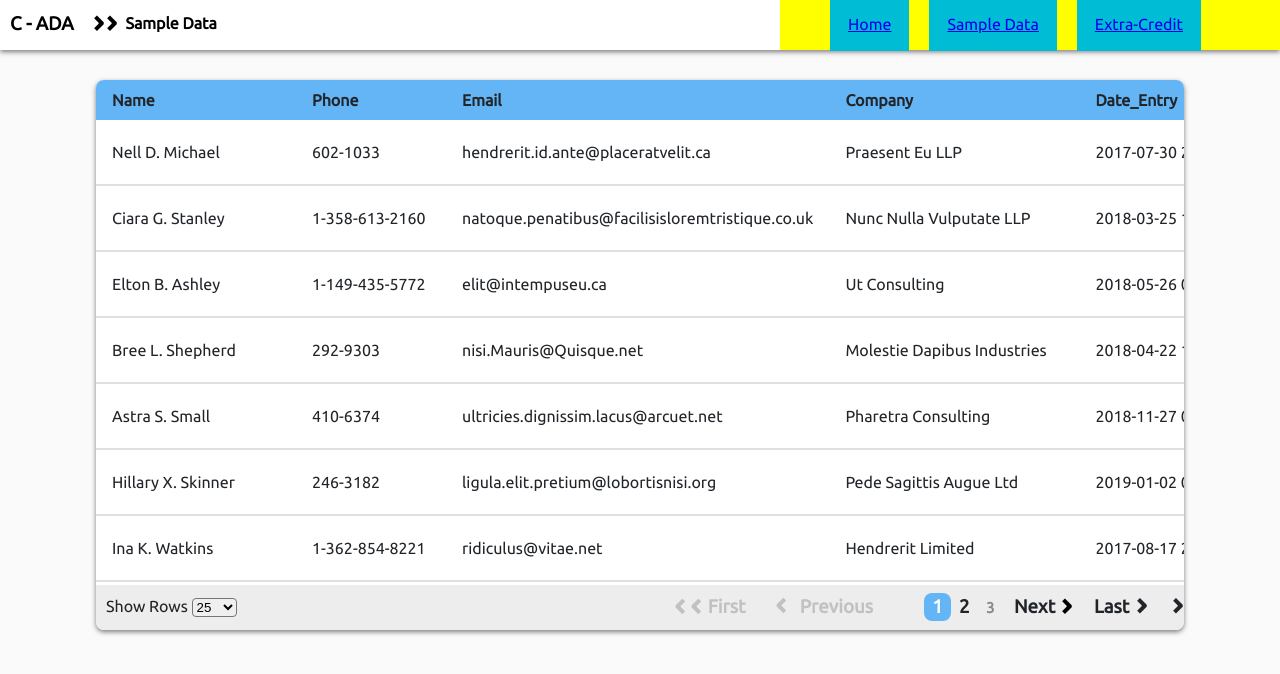
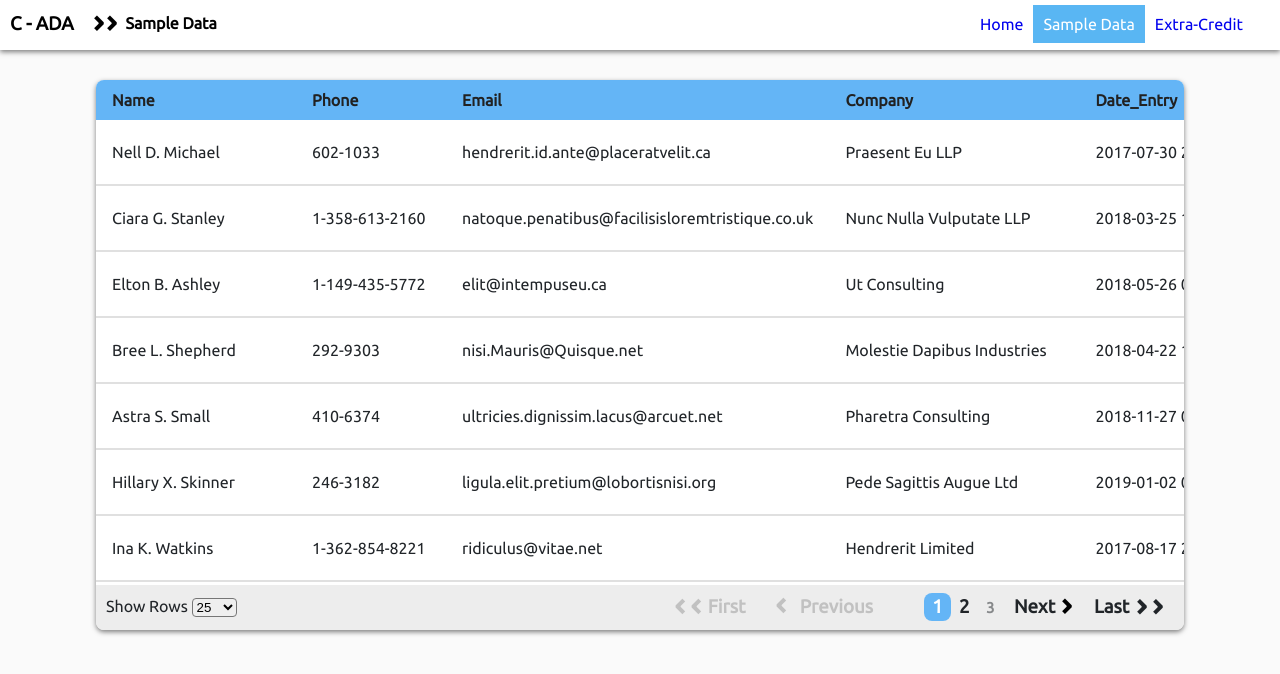
Before and after one commit to JeffreyPD7/capco-ada, an Angular app: page /sample-data in a window 1280 px wide. Shown: the top 674 px of the page. Built offline with nearby package versions, Linux system fonts and the light colour scheme.

Commit message:
Header fixes are set, working on POST request and clean up

```diff
--- a/src/app/app.component.html
+++ b/src/app/app.component.html
@@ -1,102 +1,12 @@
-<header>
 
-  <div class="header_-_logo">
-    <h3>C - ADA</h3>
-    <div class="header_-_logo_--_breadcrumbs" *ngIf="(!this.showHome)">
-      <div class="header_-_logo_--_breadcrumbs_---_double-arrow">
-        <h4>&#8963;</h4>
-        <h4>&#8963;</h4>
-      </div>
-
-      <div class="header_-_logo_--_breadcrumbs_---_page">
-        <h4 [hidden]="(!this.showSampleData)">Sample Data</h4>
-        <h4 [hidden]="(!this.showExtraCredit)">Extra Credit</h4>
-      </div>
-    </div>
-  </div>
-
-  <div class="header_-_nav">
-    <ul>
-      <li>
-        <a routerLinkActive='active'
-           [routerLink]="['/home']"
-           (click)="this.showHome = true; this.showSampleData = false; this.showExtraCredit = false"
-        >Home
-        </a>
-      </li>
-
-      <li>
-        <a routerLinkActive='active'
-           [routerLink]="['/sample-data']"
-           (click)="this.showHome = false; this.showSampleData = true; this.showExtraCredit = false"
-        >Sample Data
-        </a>
-      </li>
-
-      <li>
-        <a routerLinkActive='active'
-           [routerLink]="['/extra-credit']"
-           (click)="this.showHome = false; this.showSampleData = false; this.showExtraCredit = true"
-        >Extra-Credit
-        </a>
-      </li>
-    </ul>
-  </div>
-</header>
+<app-header (showRouteEvent)="onShowRouteEvent($event)"></app-header>
 
 <div class='container'
      [ngClass]="(!this.showHome) ?'container--' + this.setClasses() :''">
-  <div class="container_-_header" [hidden]="(this.showHome)">
-    <!--<h4 [hidden]="(!this.showSampleData)">Sample Data</h4>-->
-    <!--<h4 [hidden]="(!this.showExtraCredit)">Extra Credit</h4>-->
-
-    <!--<table>-->
-      <!--<thead>-->
-      <!--<tr>-->
-        <!--<th class="w-200">Name</th>-->
-        <!--<th class="w-150">Phone</th>-->
-        <!--<th class="w-150">Email</th>-->
-        <!--<th class="w-250">Company</th>-->
-        <!--<th class="w-200">Date_Entry</th>-->
-        <!--<th class="w-150">Org_Num</th>-->
-        <!--<th class="w-200">Address_1</th>-->
-        <!--<th class="w-150">City</th>-->
-        <!--<th class="w-100">Zip</th>-->
-        <!--<th class="w-200">Geo</th>-->
-        <!--<th class="w-200">Pan</th>-->
-        <!--<th class="w-100">Pin</th>-->
-        <!--<th class="w-50">Id</th>-->
-        <!--<th class="w-100">Status</th>-->
-        <!--<th class="w-100">Fee</th>-->
-        <!--<th class="w-250">Guid</th>-->
-        <!--<th class="w-200">Date_Exit</th>-->
-        <!--<th class="w-200">Date_First</th>-->
-        <!--<th class="w-200">Date_Recent</th>-->
-        <!--<th class="w-100">Url</th>-->
-      <!--</tr>-->
-      <!--</thead>-->
-    <!--</table>-->
-  </div>
+  <!--<div class="container_-_header" [hidden]="(this.showHome)">-->
+  <!--</div>-->
 
   <div class="container_-_body">
     <router-outlet></router-outlet>
   </div>
-
-  <!--<div class="container_-_footer">-->
-    <!--<div class="container_-_footer_&#45;&#45;_filter-rows">-->
-      <!--<form action="">-->
-      <!--<label for="filterRows"></label>-->
-      <!--<select [(ngModel)]="this.selectedFilter" name="filterRows" id="filterRows">-->
-        <!--<option  *ngFor="let row of this.filterRow" [value]="row.value">{{row.value}}</option>-->
-      <!--</select>-->
-      <!--</form>-->
-    <!--</div>-->
-
-    <!--<div class="cotainer_-_footer_&#45;&#45;_pagination">-->
-    <!--</div>-->
-  <!--</div>-->
-
 </div>
-
-
-<footer></footer>
--- a/src/app/app.component.scss
+++ b/src/app/app.component.scss
@@ -37,91 +37,91 @@
 
 }
 
-header {
-  height: 50px;
-  width: 100%;
-
-  position: relative;
-  background-color: #FFF;
-  color: white;
-  margin: 0;
-  box-shadow: 0px 2px 5px rgba(black, 0.5);
-
-  //padding: 10px;
-
-}
-
-
-.header_-_logo {
-  position: relative;
-  height: inherit;
-  width: 250px;
-  //display: block;
-  display: inline-block;
-  //background-color: red;
-  float: left;
-  //padding-top: 10px;
-  color: black;
-  //text-align: left;
-
-  h3 {
-    //text-align: center;
-    margin: 10px 10px 0 10px;
-    float: left;
-  }
-
-  //::after {
-  //  @include pseudo();
-  //  clear: both;
-  //}
-}
-
-.header_-_logo_--_breadcrumbs {
-  display: inline-block;
-  float: left;
-  //background-color: yellow;
-  height: inherit;
-  width: 65%;
-  //width:
-}
-
-.header_-_logo_--_breadcrumbs_---_double-arrow h4 {
-    float: left;
-    transform: rotate(90deg) scale(2);
-    margin-top: 12px;
-}
-
-.header_-_logo_--_breadcrumbs_---_page h4 {
-    margin-top: 11px;
-    margin-left: 15px;
-    float: left;
-}
-
-.header_-_nav {
-  height: inherit;
-  width: 500px;
-  float: right;
-  color: inherit;
-  background-color: yellow;
-
-  ul {
-    display: inline-block;
-  }
-
-  li {
-    padding-left: 10px;
-    padding-right: 10px;
-    display: inline-block;
-    float: left;
-  }
-
-  a {
-    background-color: #00bcd4;
-    padding: 18px;
-    line-height: 3rem;
-    //margin-top: 15px;
-  }
-}
+//header {
+//  height: 50px;
+//  width: 100%;
+//
+//  position: relative;
+//  background-color: #FFF;
+//  color: white;
+//  margin: 0;
+//  box-shadow: 0px 2px 5px rgba(black, 0.5);
+//
+//  //padding: 10px;
+//
+//}
+//
+//
+//.header_-_logo {
+//  position: relative;
+//  height: inherit;
+//  width: 250px;
+//  //display: block;
+//  display: inline-block;
+//  //background-color: red;
+//  float: left;
+//  //padding-top: 10px;
+//  color: black;
+//  //text-align: left;
+//
+//  h3 {
+//    //text-align: center;
+//    margin: 10px 10px 0 10px;
+//    float: left;
+//  }
+//
+//  //::after {
+//  //  @include pseudo();
+//  //  clear: both;
+//  //}
+//}
+//
+//.header_-_logo_--_breadcrumbs {
+//  display: inline-block;
+//  float: left;
+//  //background-color: yellow;
+//  height: inherit;
+//  width: 65%;
+//  //width:
+//}
+//
+//.header_-_logo_--_breadcrumbs_---_double-arrow h4 {
+//    float: left;
+//    transform: rotate(90deg) scale(2);
+//    margin-top: 12px;
+//}
+//
+//.header_-_logo_--_breadcrumbs_---_page h4 {
+//    margin-top: 11px;
+//    margin-left: 15px;
+//    float: left;
+//}
+//
+//.header_-_nav {
+//  height: inherit;
+//  width: 500px;
+//  float: right;
+//  color: inherit;
+//  background-color: yellow;
+//
+//  ul {
+//    display: inline-block;
+//  }
+//
+//  li {
+//    padding-left: 10px;
+//    padding-right: 10px;
+//    display: inline-block;
+//    float: left;
+//  }
+//
+//  a {
+//    background-color: #00bcd4;
+//    padding: 18px;
+//    line-height: 3rem;
+//    //margin-top: 15px;
+//  }
+//}
 
 .container {
   display: block;
@@ -242,7 +242,7 @@ header {
 
 // Animation -------------------------------------------------------------------
 .container {
-  transition: width 2s, height 2s, margin 2s;
+  transition: width 1s, height 1s, margin 1s;
 }
 
 // Active ----------------------------------------------------------------------
--- a/src/app/app.component.ts
+++ b/src/app/app.component.ts
@@ -1,6 +1,5 @@
 
 import { Component, OnInit } from '@angular/core';
-import { NavigationEnd, ActivationStart, Router} from '@angular/router';
 
 @Component({
   selector: 'app-root',
@@ -15,33 +14,14 @@ export class AppComponent implements OnInit {
   public showSampleData = false;
   public showExtraCredit = false;
 
-    constructor(private router: Router) {}
+  constructor() {}
 
-  ngOnInit() {
-    this.router.events.subscribe(
-      (event: any) => {
-        if (event instanceof NavigationEnd) {
-          this.setCurrentRoute(event.url);
-        }
-      }
-    );
+  ngOnInit() {}
 
-    // Populate filterRow array
-    // for (let i = 1; i <= 5; i++) {
-    //   this.filterRow.push(
-    //     {id: i, value: 5 * i}
-    //     );
-    // }
-  }
-
-  public setCurrentRoute(url): void {
-    if (url === '/home') {
-      this.showHome = true;
-    } else if (url === '/sample-data') {
-      this.showSampleData = true;
-    } else if (url === '/extra-credit') {
-      this.showExtraCredit = true;
-    }
+  public onShowRouteEvent(e) {
+    this.showHome = e[0];
+    this.showSampleData = e[1];
+    this.showExtraCredit = e[2];
   }
 
   public setClasses(): string {
@@ -51,6 +31,4 @@ export class AppComponent implements OnInit {
       return 'extra-credit';
     }
   }
-
-
 }
--- a/src/app/app.module.ts
+++ b/src/app/app.module.ts
@@ -7,11 +7,13 @@ import { FormsModule, ReactiveFormsModule } from '@angular/forms';
 import { AppComponent } from './app.component';
 import { DataTableModule } from './data-table/data-table.module';
 import { HomeComponent } from './home/home.component';
+import { HeaderComponent } from './components/header/header.component';
 
 @NgModule({
   declarations: [
     AppComponent,
-    HomeComponent
+    HomeComponent,
+    HeaderComponent
   ],
   imports: [
     BrowserModule,
--- /dev/null
+++ b/src/app/components/header/header.component.html
@@ -0,0 +1,45 @@
+
+<header>
+  <div class="header_-_logo">
+    <h3>C - ADA</h3>
+    <div class="header_-_logo_--_breadcrumbs" *ngIf="(!this.showHome)">
+      <div class="header_-_logo_--_breadcrumbs_---_double-arrow">
+        <h4>&#8963;</h4>
+        <h4>&#8963;</h4>
+      </div>
+
+      <div class="header_-_logo_--_breadcrumbs_---_page">
+        <h4 [hidden]="(!this.showSampleData)">Sample Data</h4>
+        <h4 [hidden]="(!this.showExtraCredit)">Extra Credit</h4>
+      </div>
+    </div>
+  </div>
+
+  <div class="header_-_nav">
+    <ul>
+      <li>
+        <a routerLinkActive='active'
+           [routerLink]="['/home']"
+           (click)="this.showHome = true; this.showSampleData = false; this.showExtraCredit = false"
+        >Home
+        </a>
+      </li>
+
+      <li>
+        <a routerLinkActive='active'
+           [routerLink]="['/sample-data']"
+           (click)="this.showHome = false; this.showSampleData = true; this.showExtraCredit = false"
+        >Sample Data
+        </a>
+      </li>
+
+      <li>
+        <a routerLinkActive='active'
+           [routerLink]="['/extra-credit']"
+           (click)="this.showHome = false; this.showSampleData = false; this.showExtraCredit = true"
+        >Extra-Credit
+        </a>
+      </li>
+    </ul>
+  </div>
+</header>
--- /dev/null
+++ b/src/app/components/header/header.component.scss
@@ -0,0 +1,109 @@
+
+header {
+  height: 50px;
+  width: 100%;
+
+  position: relative;
+  background-color: #FFF;
+  color: white;
+  margin: 0;
+  box-shadow: 0px 2px 5px rgba(black, 0.5);
+
+  //padding: 10px;
+
+}
+
+
+.header_-_logo {
+  position: relative;
+  height: inherit;
+  width: 250px;
+  //display: block;
+  display: inline-block;
+  //background-color: red;
+  float: left;
+  //padding-top: 10px;
+  color: black;
+  //text-align: left;
+
+  h3 {
+    //text-align: center;
+    margin: 10px 10px 0 10px;
+    float: left;
+  }
+
+  //::after {
+  //  @include pseudo();
+  //  clear: both;
+  //}
+}
+
+.header_-_logo_--_breadcrumbs {
+  display: inline-block;
+  float: left;
+  //background-color: yellow;
+  height: inherit;
+  width: 65%;
+  //width:
+}
+
+.header_-_logo_--_breadcrumbs_---_double-arrow h4 {
+  float: left;
+  transform: rotate(90deg) scale(2);
+  margin-top: 12px;
+}
+
+.header_-_logo_--_breadcrumbs_---_page h4 {
+  margin-top: 11px;
+  margin-left: 15px;
+  float: left;
+}
+
+.header_-_nav {
+  height: inherit;
+  width: 350px;
+  float: right;
+  color: inherit;
+  //background-color: yellow;
+
+  ul {
+    display: inline-block;
+  }
+
+  li {
+    display: inline-block;
+    float: left;
+  }
+
+  a {
+    //background-color: #00bcd4;
+    padding: 10px;
+    line-height: 3rem;
+    //border-radius: 10px;
+    //margin-top: 15px;
+  }
+}
+
+.header_-_nav li:first-child a {
+  border-top-left-radius: 10px;
+  border-bottom-left-radius: 10px;
+}
+
+.header_-_nav li:last-child a {
+  border-top-right-radius: 10px;
+  border-bottom-right-radius: 10px;
+}
+
+.header_-_nav a:hover {
+  background-color: #59B6F3;
+  color: white;
+}
+
+.header_-_nav a {
+  transition: background-color 500ms;
+}
+
+.active {
+  background-color: #59B6F3;
+  color: white;
+}
--- /dev/null
+++ b/src/app/components/header/header.component.ts
@@ -0,0 +1,52 @@
+
+import {Component, EventEmitter, OnInit, Output} from '@angular/core';
+import { NavigationEnd, Router} from '@angular/router';
+
+@Component({
+  selector: 'app-header',
+  templateUrl: './header.component.html',
+  styleUrls: ['./header.component.scss']
+})
+export class HeaderComponent implements OnInit {
+
+  @Output()
+  showRouteEvent: EventEmitter<Array<boolean>> = new EventEmitter<Array<boolean>>();
+
+  public showHome = false;
+  public showSampleData = false;
+  public showExtraCredit = false;
+
+  constructor(private router: Router) { }
+
+  ngOnInit() {
+    this.router.events.subscribe(
+      (event: any) => {
+        if (event instanceof NavigationEnd) {
+          this.setCurrentRoute(event.url);
+        }
+      }
+    );
+  }
+
+  public onShowRouteEventChange() {
+    const eventsArray: boolean[] = [
+      this.showHome,
+      this.showSampleData,
+      this.showExtraCredit
+    ];
+
+    this.showRouteEvent.emit(eventsArray);
+  }
+
+  public setCurrentRoute(url): void {
+    if (url === '/home') {
+      this.showHome = true;
+    } else if (url === '/sample-data') {
+      this.showSampleData = true;
+    } else if (url === '/extra-credit') {
+      this.showExtraCredit = true;
+    }
+
+    this.onShowRouteEventChange();
+  }
+}
--- a/src/app/data-table/components/sample-data/sample-data.component.scss
+++ b/src/app/data-table/components/sample-data/sample-data.component.scss
@@ -1,48 +1,3 @@
-
-//table {
-//  border-collapse: collapse;
-//  width: 100%;
-//}
-//
-//th,
-//td {
-//  padding: 8px 16px;
-//}
-//
-//th {
-//  position: sticky;
-//  top: 0;
-//  //background: #BBDEFB;
-//  background: #64B5F6;
-//  //color: white
-//}
-//
-//
-//td {
-//  border-bottom: 2px solid #E0E0E0;
-//}
-//
-//
-//// Utils
-//.w-50 {
-//  min-width: 50px;
-//}
-//
-//.w-100 {
-//  min-width: 100px;
-//}
-//
-//.w-150 {
-//  min-width: 150px;
-//}
-//
-//.w-200 {
-//  min-width: 200px;
-//}
-//
-//.w-250 {
-//  min-width: 250px;
-//}
 
 
 .container_-_footer {
@@ -163,6 +118,14 @@
 
   h3 {
     float: left;
+    margin-right: -10px;
+  }
+
+  h4 {
+    height: 0;
+    width: 0;
+    margin: -2px 0 0 11px;
+    //padding: 0;
   }
 }
 
--- a/src/app/data-table/components/sample-data/sample-data.component.ts
+++ b/src/app/data-table/components/sample-data/sample-data.component.ts
@@ -1,9 +1,5 @@
+
 import {Component, OnInit, Input} from '@angular/core';
-
-
-// import { SampleDataService
-// import { ISampleDat a} from '../../interfaces/sample-data.interface';
-import {NgForm} from '@angular/forms';
 
 import {SampleDataService} from '../../../shared/services/sample-data.service';
 import {ISampleData} from '../../../shared/interfaces/sample-data.interface';
--- a/src/app/shared/components/table-shared/table-shared.component.scss
+++ b/src/app/shared/components/table-shared/table-shared.component.scss
@@ -14,6 +14,7 @@ th {
   top: 0;
   //background: #BBDEFB;
   background: #64B5F6;
+  color: #212121;
   //color: white
 }
 
--- a/src/styles.scss
+++ b/src/styles.scss
@@ -1,4 +1,6 @@
 /* You can add global styles to this file, and also import other style files */
+
+@import url('https://fonts.googleapis.com/css?family=Ubuntu');
 
 *,
 *::before,
@@ -8,7 +10,6 @@
 
 body {
   margin: 0;
-  //font-family: "Roboto", "Helvetica", "Arial", sans-serif;
   font-family: "Ubuntu", "Roboto", "Helvetica", sans-serif;
   font-size: 1rem;
   font-weight: 400;
@@ -32,3 +33,6 @@ ul {
   margin-top: 0;
   margin-bottom: 1rem;
 }
+a {
+  text-decoration: none;
+}
```
Also changed, not shown: 1 other file (tests, documents, lock files or other folders).
